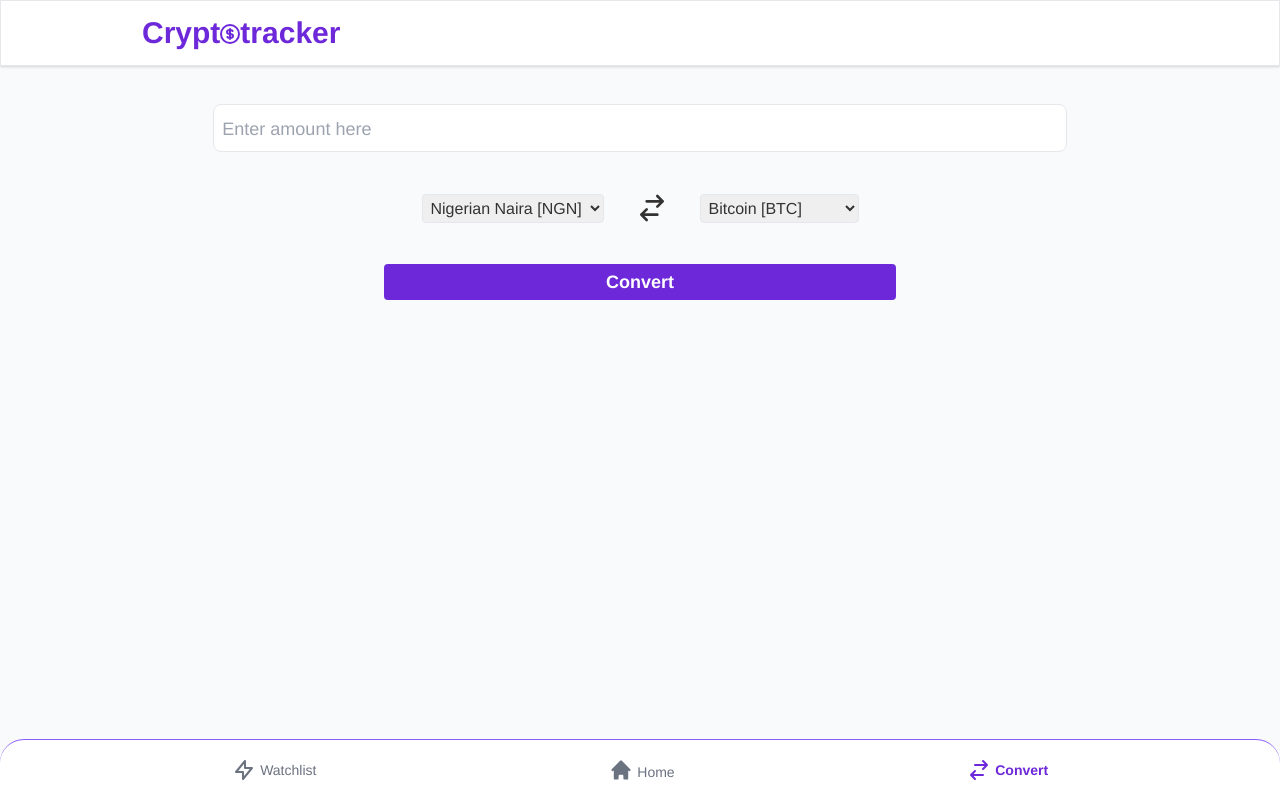
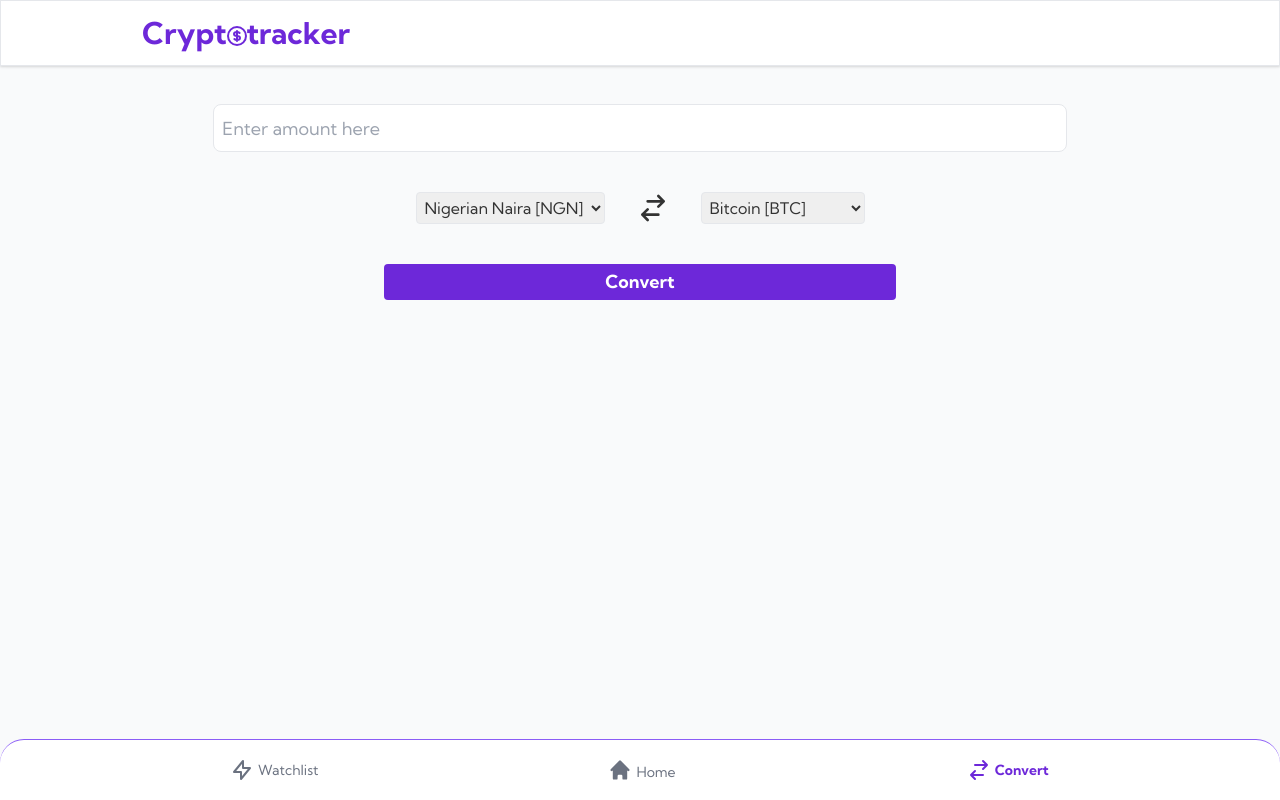
Before and after one commit to the-eduek/cryptotracker, a Vue app: page /convert in a window 1280 px wide. Built offline with nearby package versions, Linux system fonts and the light colour scheme; no server answers.

Commit message:
Added online fonts

```diff
--- a/public/404.html
+++ b/public/404.html
@@ -5,6 +5,9 @@
     <meta http-equiv="X-UA-Compatible" content="IE=edge">
     <meta name="viewport" content="width=device-width,initial-scale=1.0">
     <link rel="icon" href="<%= BASE_URL %>favicon.ico">
+    <link rel="preconnect" href="https://fonts.googleapis.com">
+    <link rel="preconnect" href="https://fonts.gstatic.com" crossorigin>
+    <link href="https://fonts.googleapis.com/css2?family=Kumbh+Sans:wght@400;500;600;700&display=swap" rel="stylesheet">
     <title><%= htmlWebpackPlugin.options.title %></title>
   </head>
   <body>
--- a/public/index.html
+++ b/public/index.html
@@ -5,6 +5,9 @@
     <meta http-equiv="X-UA-Compatible" content="IE=edge">
     <meta name="viewport" content="width=device-width,initial-scale=1.0">
     <link rel="icon" href="<%= BASE_URL %>favicon.ico">
+    <link rel="preconnect" href="https://fonts.googleapis.com">
+    <link rel="preconnect" href="https://fonts.gstatic.com" crossorigin>
+    <link href="https://fonts.googleapis.com/css2?family=Kumbh+Sans:wght@400;500;600;700&display=swap" rel="stylesheet">
     <title><%= htmlWebpackPlugin.options.title %></title>
   </head>
   <body>
--- a/src/api/getCoins.js
+++ b/src/api/getCoins.js
@@ -2,7 +2,7 @@ const getCoins = async () => {
     try {
         let coinData = [];
 
-        const uri = "https://min-api.cryptocompare.com/data/top/totalvolfull?limit=25&tsym=NGN";
+        const uri = "https://min-api.cryptocompare.com/data/top/totalvolfull?limit=40&tsym=NGN";
 
         const request = await fetch(uri);
         if (!request.ok) {
```
Also changed, not shown: 6 other files (tests, documents, lock files or other folders).
